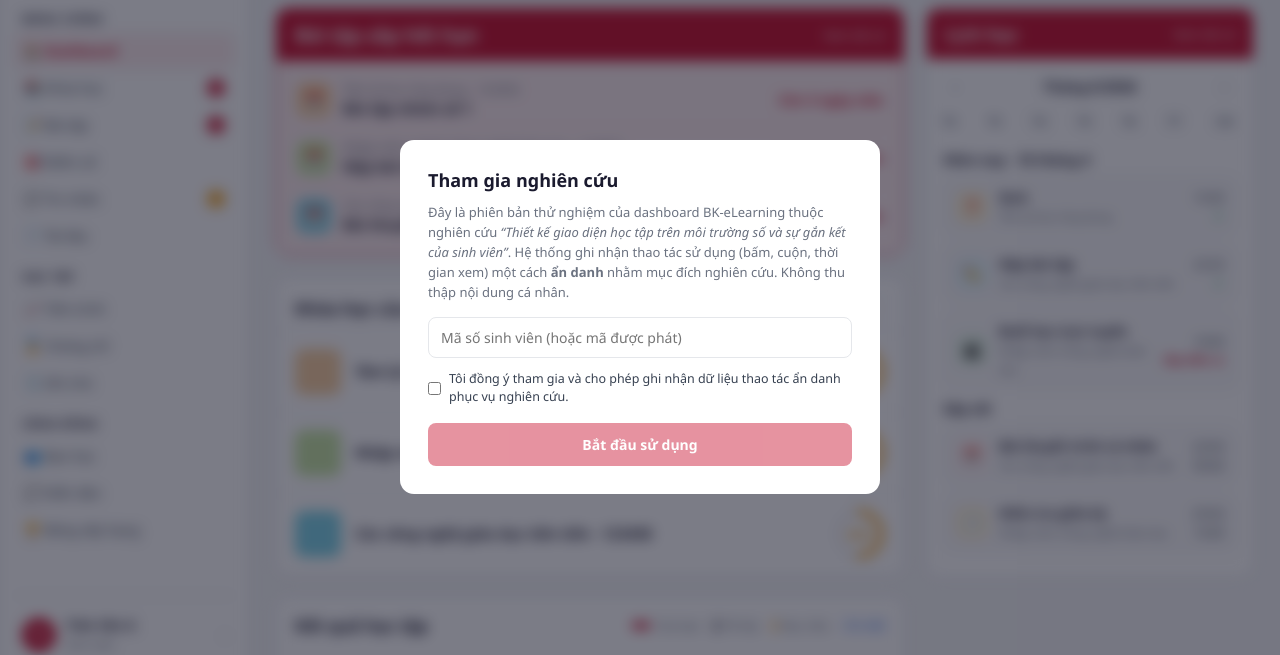
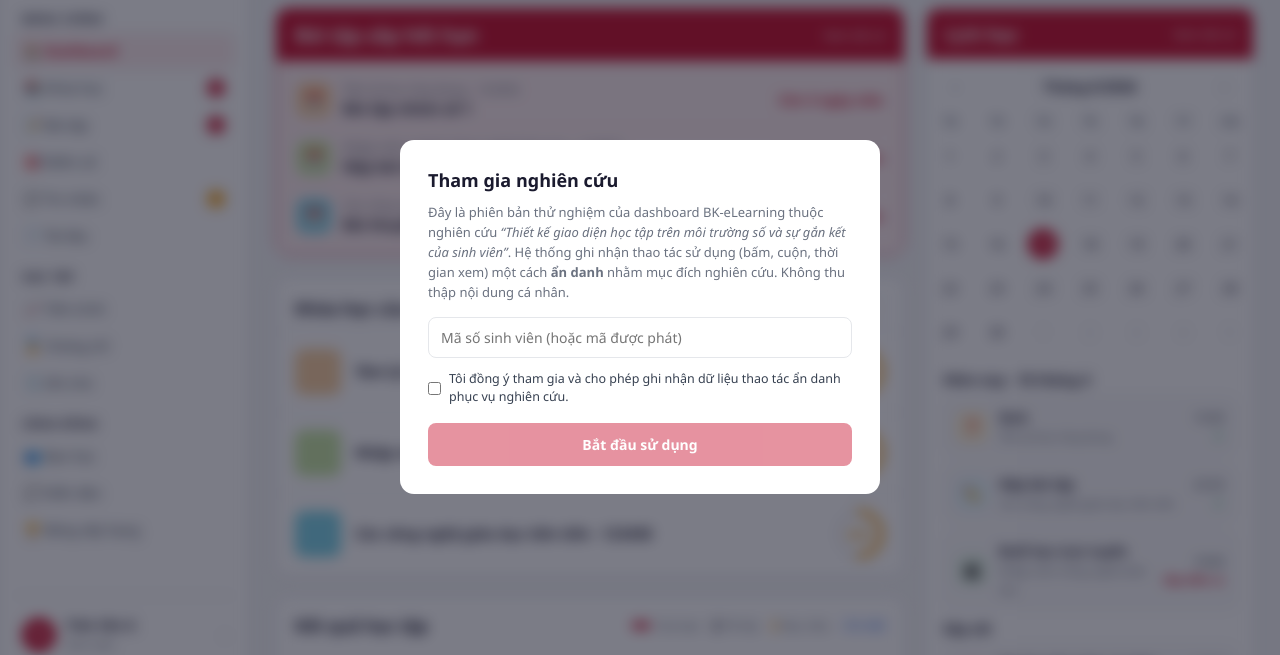
Before and after one commit to JoyHuyen/bk-dashboard-p3, a plain HTML site: page index.html in a window 1280 px wide. Shown: the part 83-738 px from the top of the page. Drawn offline with Linux system fonts and the light colour scheme.

Commit message:
Add files via upload

```diff
--- a/index.html
+++ b/index.html
@@ -415,6 +415,7 @@
 
 <script src="tracker.js"></script>
 <script>
+const VN_TZ = 'Asia/Ho_Chi_Minh';   // khai báo sớm: renderCal() dùng ngay từ đầu
 /* ---------- render progress rings ---------- */
 document.querySelectorAll('.ring').forEach(r=>{
   const pct=+r.dataset.pct, R=22, C=2*Math.PI*R;
@@ -473,7 +474,6 @@ renderCal();
    Nếu Sheet trống / lỗi mạng → giữ nguyên dữ liệu demo có sẵn.
    ============================================================ */
 const SQ_COLORS = ['var(--peach)','var(--lime)','var(--blue)'];
-const VN_TZ = 'Asia/Ho_Chi_Minh';
 /* Quy mọi giá trị ngày về 'yyyy-mm-dd' theo GIỜ VIỆT NAM (chống lệch ±1 ngày do timezone) */
 function dateKey(v){
   if(v==null) return '';
```
